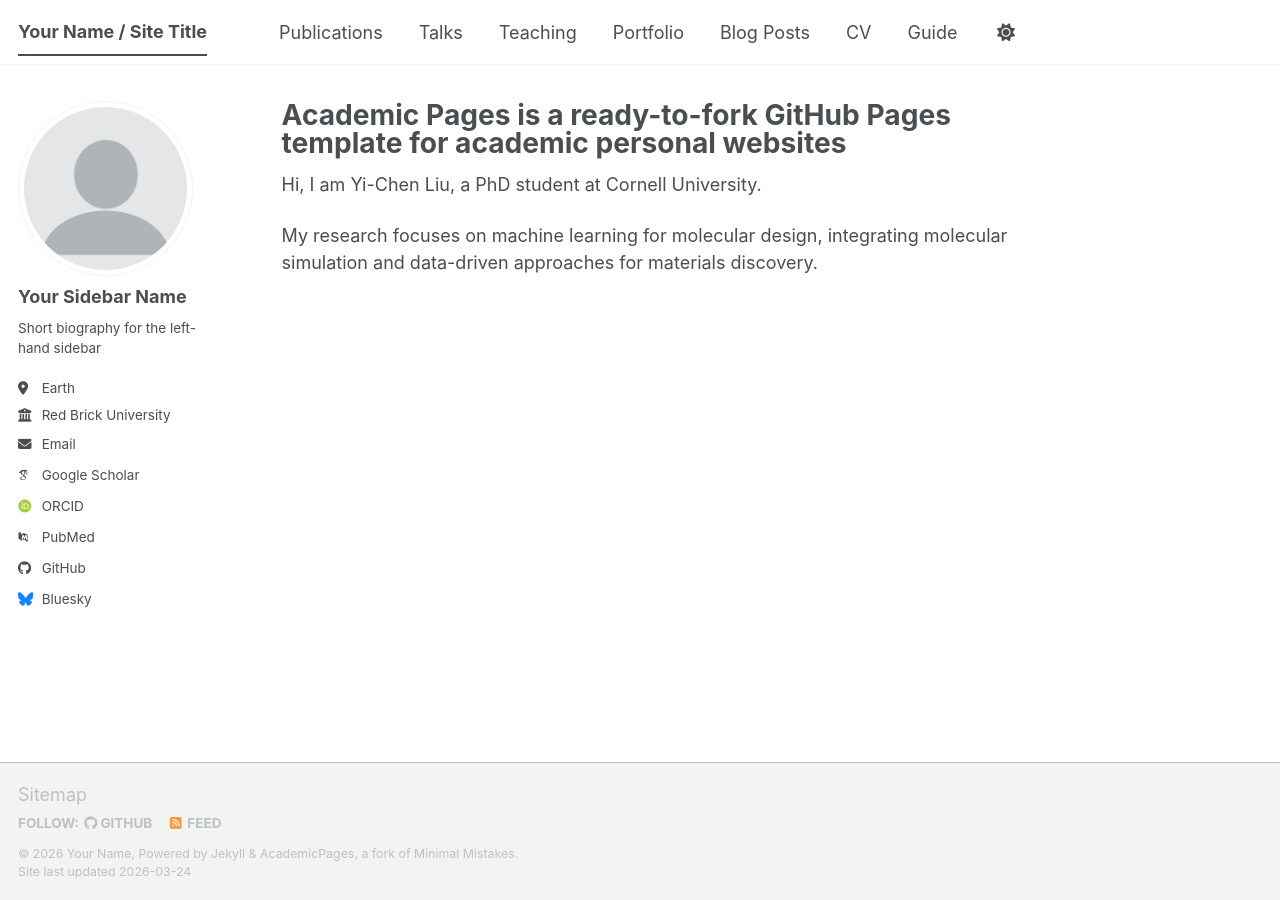
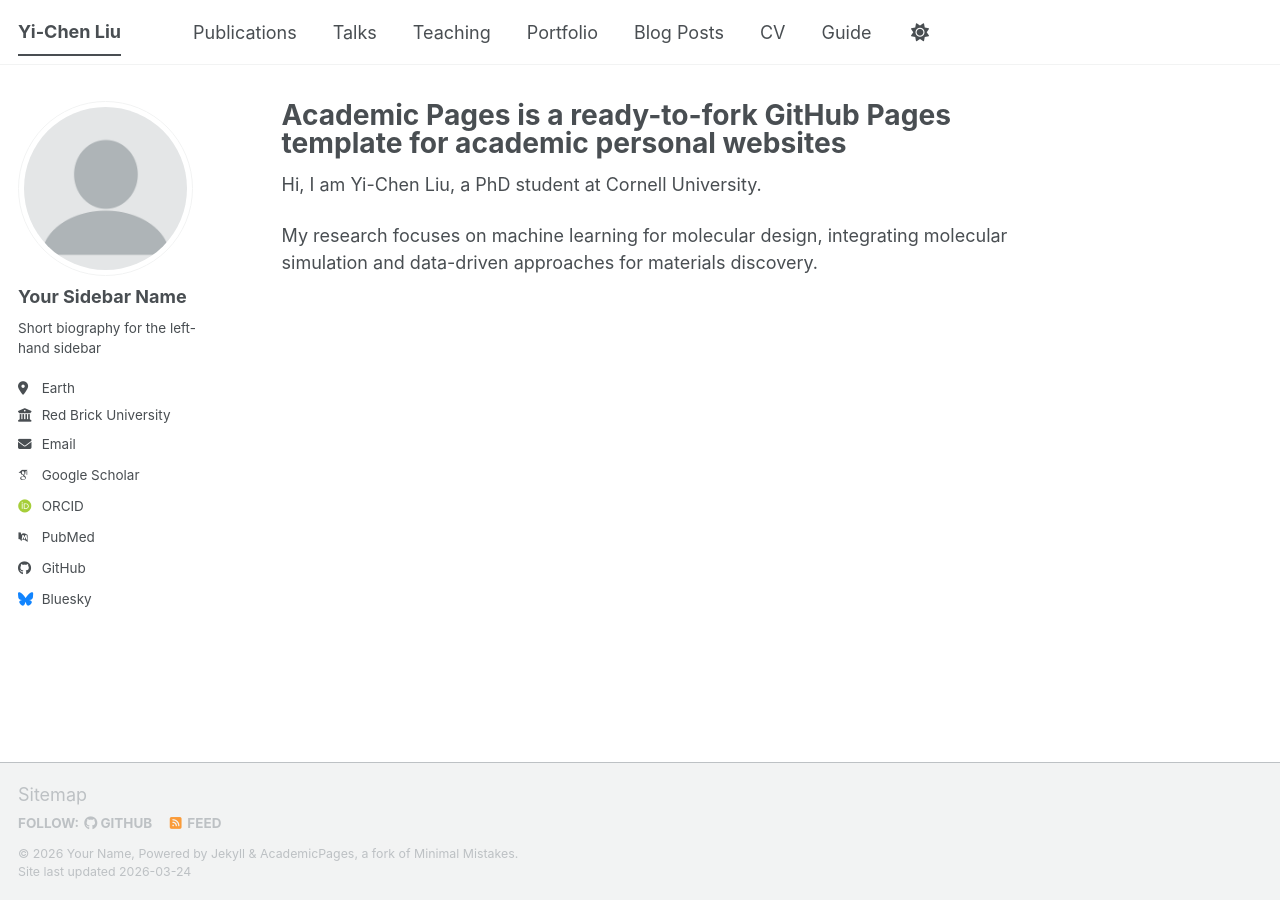
Before and after one commit to aaron-1999/aaron-1999.github.io, a Jekyll site: the page built from _pages/about.md, in a window 1280 px wide. Built offline with Jekyll 4.4.1, drawn with Linux system fonts in a browser that asks for light colours; some web fonts are replaced; a script bundle is joined from its source files by our own code; library files that are not in the unit come from our copies.

Commit message:
Update _config.yml

```diff
--- a/_config.yml
+++ b/_config.yml
@@ -9,7 +9,7 @@
 # Basic Site Settings
 locale                   : "en-US"
 site_theme               : "default" # The available themes options are "default", "air", "sunrise", "mint", "dirt" and "contrast"
-title                    : "Your Name / Site Title"
+title                    : "Yi-Chen Liu"
 title_separator          : "-"
 name                     : &name "Your Name"
 description              : &description "Your Name's academic portfolio"   # Update this with a general description of your site, this is the default if not overridden by a page
```
